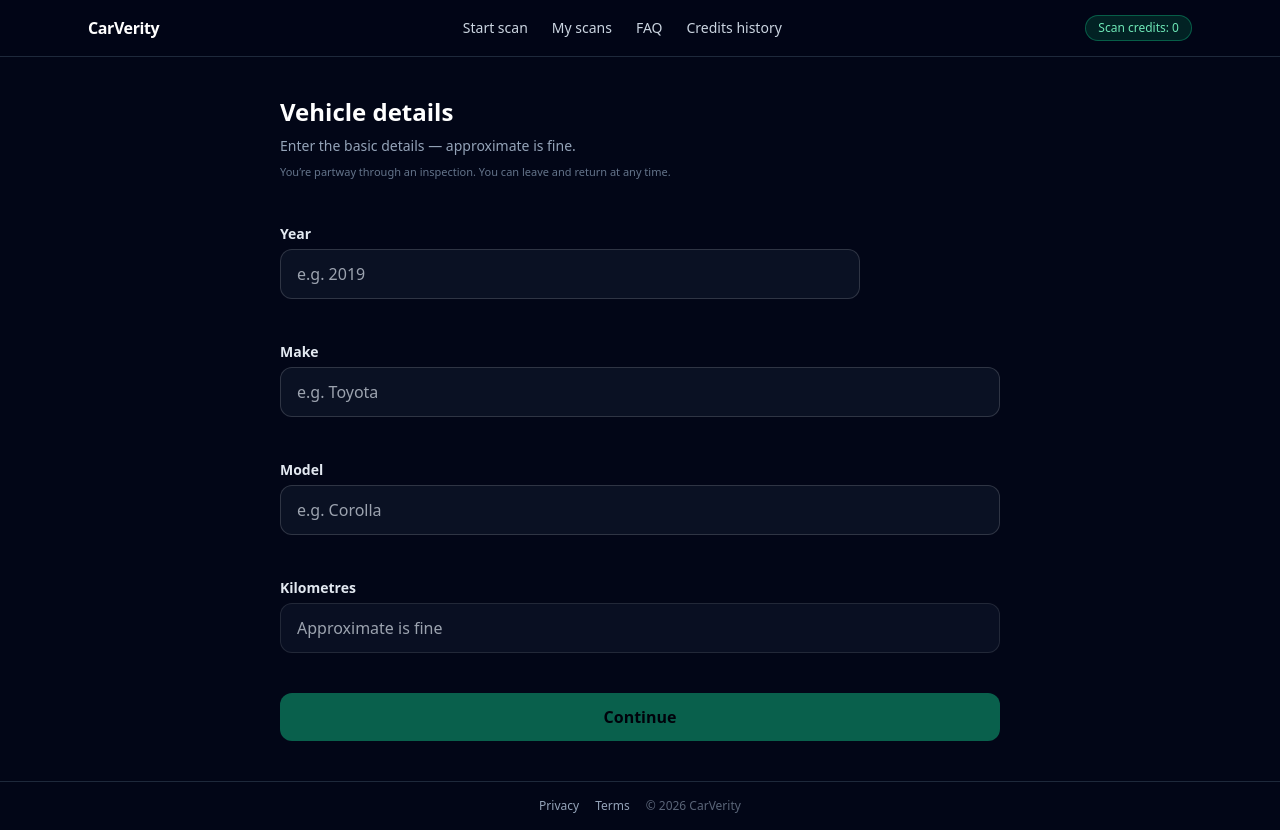
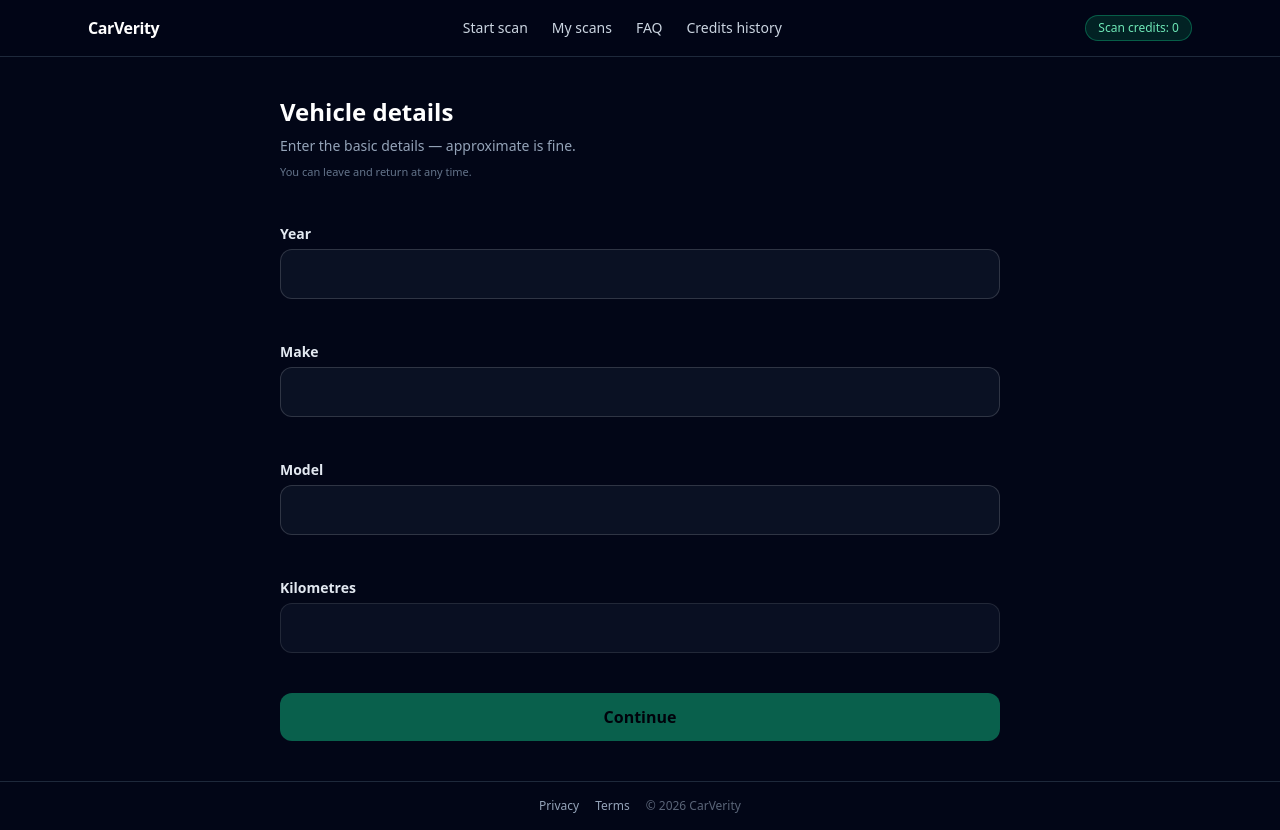
Before and after one commit to jeremy-swallow/carverity-clean, a React (Vite) app: page /scan/in-person/vehicle-details in a window 1280 px wide. Built offline with nearby package versions, Linux system fonts and the light colour scheme.

Commit message:
Fix smart dropdowns for year, make, and model inputs

```diff
--- a/src/pages/InPersonVehicleDetails.tsx
+++ b/src/pages/InPersonVehicleDetails.tsx
@@ -1,14 +1,36 @@
-import { useEffect, useMemo, useState } from "react";
+import { useEffect, useMemo, useRef, useState } from "react";
 import { useNavigate } from "react-router-dom";
 import { saveProgress, loadProgress } from "../utils/scanProgress";
 import { generateScanId } from "../utils/scanStorage";
 
 /* =========================================================
-   Constants
+   Constants & data
 ========================================================= */
 
 const CURRENT_YEAR = new Date().getFullYear();
 const MIN_YEAR = 1950;
+
+const MAKE_SUGGESTIONS = [
+  "Abarth","Acura","Alfa Romeo","Aston Martin","Audi","Bentley","BMW","BYD",
+  "Cadillac","Chery","Chevrolet","Chrysler","Citroën","Cupra","Daewoo",
+  "Daihatsu","Dodge","Ferrari","Fiat","Ford","Genesis","Great Wall","Haval",
+  "Holden","Honda","Hyundai","Infiniti","Isuzu","Jaguar","Jeep","Kia",
+  "Lamborghini","Land Rover","LDV","Lexus","Lotus","Maserati","Mazda",
+  "McLaren","Mercedes-Benz","MG","Mini","Mitsubishi","Nissan","Peugeot",
+  "Polestar","Porsche","RAM","Renault","Rolls-Royce","Skoda","SsangYong",
+  "Subaru","Suzuki","Tesla","Toyota","Volkswagen","Volvo",
+];
+
+const MODEL_BY_MAKE: Record<string, string[]> = {
+  Toyota: ["Corolla","Camry","RAV4","Hilux","LandCruiser","Yaris","Kluger"],
+  Mazda: ["Mazda2","Mazda3","Mazda6","CX-3","CX-5","CX-9","MX-5"],
+  Hyundai: ["i30","Elantra","Kona","Tucson","Santa Fe","Palisade"],
+  Kia: ["Cerato","Rio","Seltos","Sportage","Sorento","Carnival"],
+  Ford: ["Ranger","Everest","Focus","Fiesta","Mustang"],
+  Tesla: ["Model 3","Model Y","Model S","Model X"],
+};
+
+const RECENT_MODELS_KEY = "carverity_recent_models_v1";
 
 /* =========================================================
    Helpers
@@ -20,7 +42,25 @@ const clampYear = (y: number) =>
 const clampKm = (n: number) =>
   Math.min(Math.max(n, 0), 999999);
 
-const normalise = (s: string) => s.replace(/\s+/g, " ").trim();
+const norm = (s: string) => s.trim();
+
+const ciMatch = (v: string, q: string) =>
+  v.toLowerCase().includes(q.toLowerCase());
+
+function loadRecentModels(): Record<string, string[]> {
+  try {
+    return JSON.parse(localStorage.getItem(RECENT_MODELS_KEY) || "{}");
+  } catch {
+    return {};
+  }
+}
+
+function saveRecentModel(make: string, model: string) {
+  if (!make || !model) return;
+  const map = loadRecentModels();
+  map[make] = [model, ...(map[make] ?? []).filter(m => m !== model)].slice(0, 10);
+  localStorage.setItem(RECENT_MODELS_KEY, JSON.stringify(map));
+}
 
 /* =========================================================
    Component
@@ -37,26 +77,35 @@ export default function InPersonVehicleDetails() {
     return id;
   });
 
-  const [yearText, setYearText] = useState(
-    String((existing as any)?.vehicleYear ?? "")
-  );
-  const [makeText, setMakeText] = useState(
-    String((existing as any)?.vehicleMake ?? "")
-  );
-  const [modelText, setModelText] = useState(
-    String((existing as any)?.vehicleModel ?? "")
-  );
+  const [yearText, setYearText] = useState(String(existing?.vehicleYear ?? ""));
+  const [makeText, setMakeText] = useState(String(existing?.vehicleMake ?? ""));
+  const [modelText, setModelText] = useState(String(existing?.vehicleModel ?? ""));
   const [kilometres, setKilometres] = useState<number>(
-    clampKm(Number((existing as any)?.kilometres ?? 0))
+    clampKm(Number(existing?.kilometres ?? 0))
   );
 
-  const [openYear, setOpenYear] = useState(false);
+  const [open, setOpen] = useState<"year" | "make" | "model" | null>(null);
 
-  const parsedYear = useMemo(() => {
-    if (yearText.length !== 4) return null;
-    const n = Number(yearText);
-    return Number.isNaN(n) ? null : clampYear(n);
-  }, [yearText]);
+  const yearRef = useRef<HTMLDivElement>(null);
+  const makeRef = useRef<HTMLDivElement>(null);
+  const modelRef = useRef<HTMLDivElement>(null);
+
+  /* Close dropdown on outside click */
+  useEffect(() => {
+    function close(e: MouseEvent) {
+      if (
+        yearRef.current?.contains(e.target as Node) ||
+        makeRef.current?.contains(e.target as Node) ||
+        modelRef.current?.contains(e.target as Node)
+      ) return;
+      setOpen(null);
+    }
+    window.addEventListener("mousedown", close);
+    return () => window.removeEventListener("mousedown", close);
+  }, []);
+
+  const parsedYear =
+    yearText.length === 4 ? clampYear(Number(yearText)) : null;
 
   const yearOptions = useMemo(
     () =>
@@ -67,26 +116,45 @@ export default function InPersonVehicleDetails() {
     []
   );
 
+  const makeOptions = useMemo(
+    () =>
+      makeText
+        ? MAKE_SUGGESTIONS.filter(m => ciMatch(m, makeText))
+        : MAKE_SUGGESTIONS,
+    [makeText]
+  );
+
+  const modelOptions = useMemo(() => {
+    const make = norm(makeText);
+    const typed = norm(modelText);
+    const recent = loadRecentModels()[make] ?? [];
+    const base = MODEL_BY_MAKE[make] ?? [];
+    const all = Array.from(new Set([...recent, ...base]));
+    return typed ? all.filter(m => ciMatch(m, typed)) : all;
+  }, [makeText, modelText]);
+
   const isComplete =
-    Boolean(parsedYear) &&
-    normalise(makeText).length > 1 &&
-    normalise(modelText).length > 0;
+    Boolean(parsedYear) && norm(makeText).length > 1 && norm(modelText).length > 0;
 
   useEffect(() => {
     saveProgress({
       scanId,
       type: "in-person",
       vehicleYear: parsedYear ?? undefined,
-      vehicleMake: normalise(makeText),
-      vehicleModel: normalise(modelText),
+      vehicleMake: norm(makeText),
+      vehicleModel: norm(modelText),
       kilometres,
     });
   }, [scanId, parsedYear, makeText, modelText, kilometres]);
 
   function continueNext() {
     if (!isComplete) return;
+    saveRecentModel(norm(makeText), norm(modelText));
     navigate("/scan/in-person/photos");
   }
+
+  const dropdownBase =
+    "absolute left-0 right-0 top-full mt-2 z-30 max-h-56 overflow-auto rounded-xl border border-white/10 bg-slate-950";
 
   return (
     <div className="max-w-3xl mx-auto px-6 py-10 space-y-10">
@@ -98,35 +166,27 @@ export default function InPersonVehicleDetails() {
           Enter the basic details — approximate is fine.
         </p>
         <p className="text-[11px] text-slate-500">
-          You’re partway through an inspection. You can leave and return at any
-          time.
+          You can leave and return at any time.
         </p>
       </header>
 
       {/* YEAR */}
-      <div>
+      <div ref={yearRef} className="relative">
         <label className="text-sm font-semibold text-slate-200">Year</label>
-
-        <div className="mt-1 flex gap-3">
         <input
           value={yearText}
-            onChange={(e) =>
-              setYearText(e.target.value.replace(/\D/g, "").slice(0, 4))
-            }
-            onFocus={() => setOpenYear(true)}
-            placeholder="e.g. 2019"
-            className="flex-1 rounded-xl bg-slate-900/70 border border-white/15 px-4 py-3 text-slate-100"
+          onChange={e => setYearText(e.target.value.replace(/\D/g, "").slice(0, 4))}
+          onFocus={() => setOpen("year")}
+          className="mt-1 w-full rounded-xl bg-slate-900/70 border border-white/15 px-4 py-3 text-slate-100"
         />
-
-          <div className="w-32">
-            {openYear && (
-              <div className="max-h-60 overflow-auto rounded-xl border border-white/10 bg-slate-950">
-                {yearOptions.slice(0, 20).map((y) => (
+        {open === "year" && (
+          <div className={dropdownBase}>
+            {yearOptions.slice(0, 20).map(y => (
               <button
                 key={y}
                 onClick={() => {
                   setYearText(y);
-                      setOpenYear(false);
+                  setOpen(null);
                 }}
                 className="block w-full px-4 py-2 text-left text-slate-200 hover:bg-slate-900"
               >
@@ -136,42 +196,69 @@ export default function InPersonVehicleDetails() {
           </div>
         )}
       </div>
-        </div>
-      </div>
 
       {/* MAKE */}
-      <div>
+      <div ref={makeRef} className="relative">
         <label className="text-sm font-semibold text-slate-200">Make</label>
         <input
           value={makeText}
-          onChange={(e) => setMakeText(e.target.value)}
-          placeholder="e.g. Toyota"
+          onChange={e => setMakeText(e.target.value)}
+          onFocus={() => setOpen("make")}
           className="mt-1 w-full rounded-xl bg-slate-900/70 border border-white/15 px-4 py-3 text-slate-100"
         />
+        {open === "make" && (
+          <div className={dropdownBase}>
+            {makeOptions.map(m => (
+              <button
+                key={m}
+                onClick={() => {
+                  setMakeText(m);
+                  setOpen(null);
+                }}
+                className="block w-full px-4 py-2 text-left text-slate-200 hover:bg-slate-900"
+              >
+                {m}
+              </button>
+            ))}
+          </div>
+        )}
       </div>
 
       {/* MODEL */}
-      <div>
+      <div ref={modelRef} className="relative">
         <label className="text-sm font-semibold text-slate-200">Model</label>
         <input
           value={modelText}
-          onChange={(e) => setModelText(e.target.value)}
-          placeholder="e.g. Corolla"
+          onChange={e => setModelText(e.target.value)}
+          onFocus={() => setOpen("model")}
           className="mt-1 w-full rounded-xl bg-slate-900/70 border border-white/15 px-4 py-3 text-slate-100"
         />
+        {open === "model" && (
+          <div className={dropdownBase}>
+            {modelOptions.map(m => (
+              <button
+                key={m}
+                onClick={() => {
+                  setModelText(m);
+                  setOpen(null);
+                }}
+                className="block w-full px-4 py-2 text-left text-slate-200 hover:bg-slate-900"
+              >
+                {m}
+              </button>
+            ))}
+          </div>
+        )}
       </div>
 
       {/* KILOMETRES */}
       <div>
-        <label className="text-sm font-semibold text-slate-200">
-          Kilometres
-        </label>
+        <label className="text-sm font-semibold text-slate-200">Kilometres</label>
         <input
           value={kilometres || ""}
-          onChange={(e) =>
+          onChange={e =>
             setKilometres(clampKm(Number(e.target.value.replace(/\D/g, ""))))
           }
-          placeholder="Approximate is fine"
           className="mt-1 w-full rounded-xl bg-slate-900/60 border border-white/10 px-4 py-3 text-slate-100"
         />
       </div>
```
Lines whose indentation alone changed are shown as unchanged.
